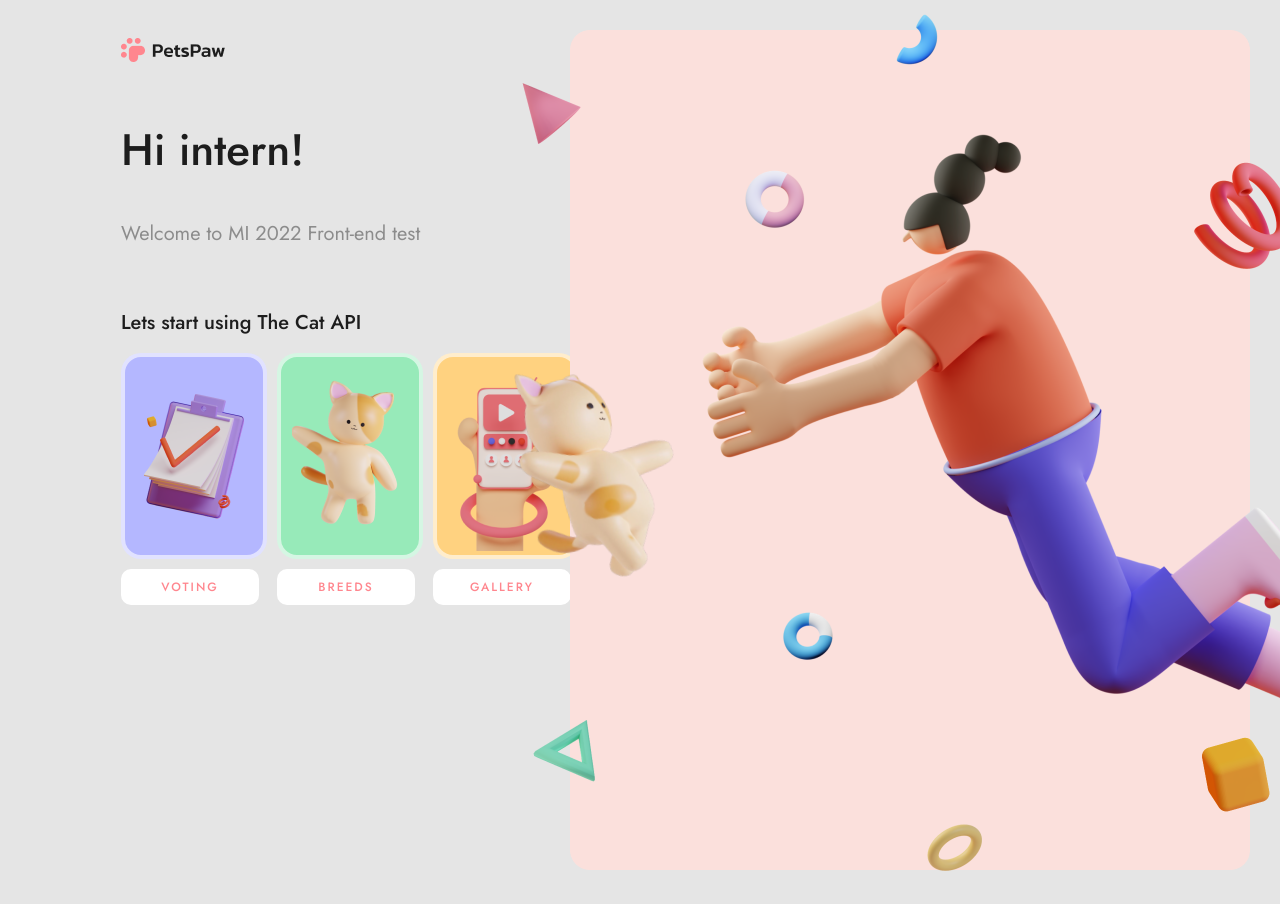
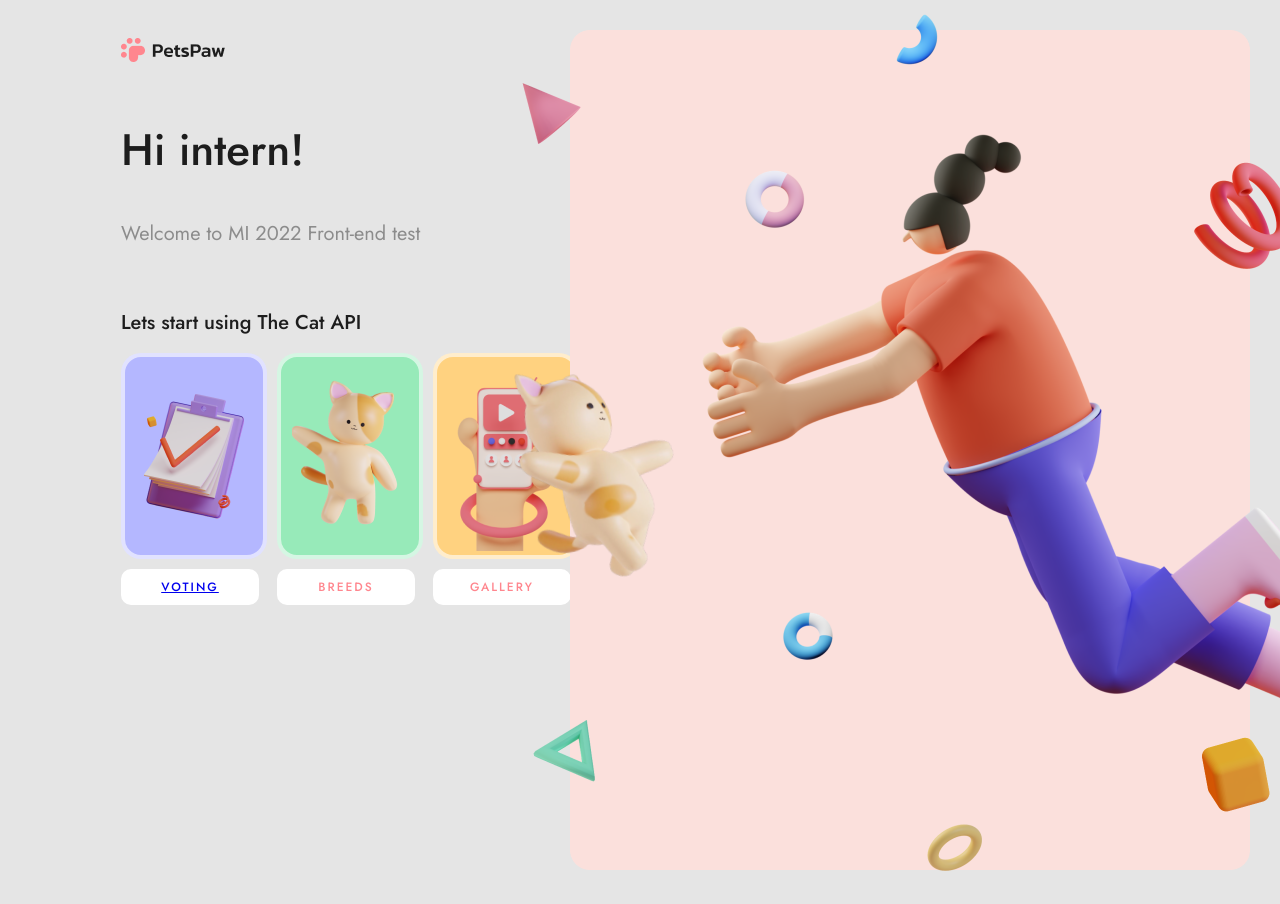
Before and after one commit to Misha77b/cats, a React (Create React App) app: page / in a window 1280 px wide. Built offline with nearby package versions, Linux system fonts and the light colour scheme; no server answers.

Commit message:
experimenting with routing

```diff
--- a/src/Components/home/Home.jsx
+++ b/src/Components/home/Home.jsx
@@ -1,6 +1,12 @@
 import React, { useState, useEffect } from 'react';
 import UseStylesHome from './UseStylesHome';
 import Button from '@mui/material/Button';
+import {
+  BrowserRouter as Router,
+  Switch,
+  Route,
+  Link
+} from "react-router-dom";
 
 const btnStyles = {
   fontFamily: "Jost",
@@ -37,7 +43,7 @@ const Home = () => {
               className='vote-btn home-btn'
               sx={btnStyles}
             >
-              VOTING
+              <Link to="/votings">VOTING</Link>
             </Button>
           </div>
 
```
